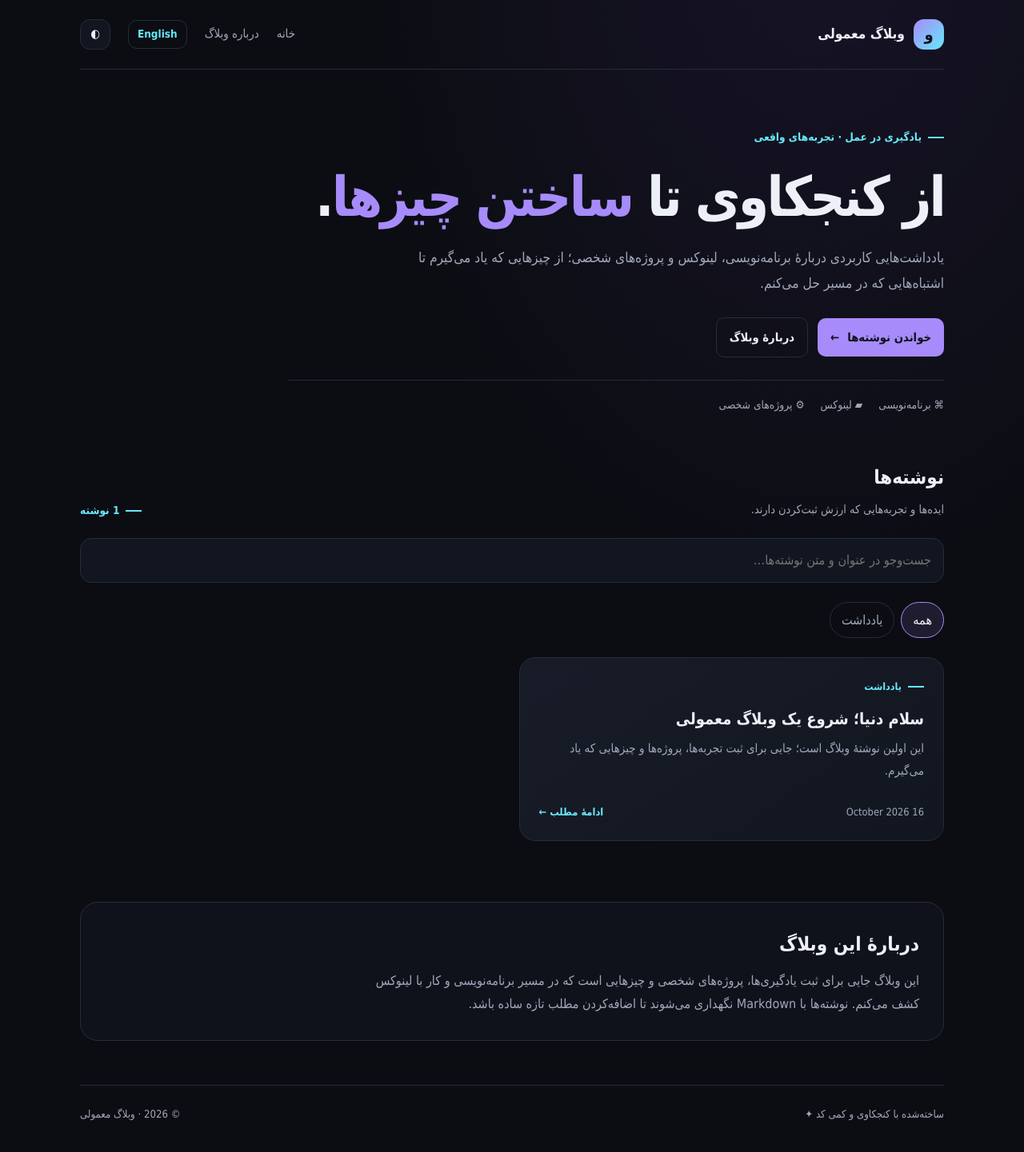
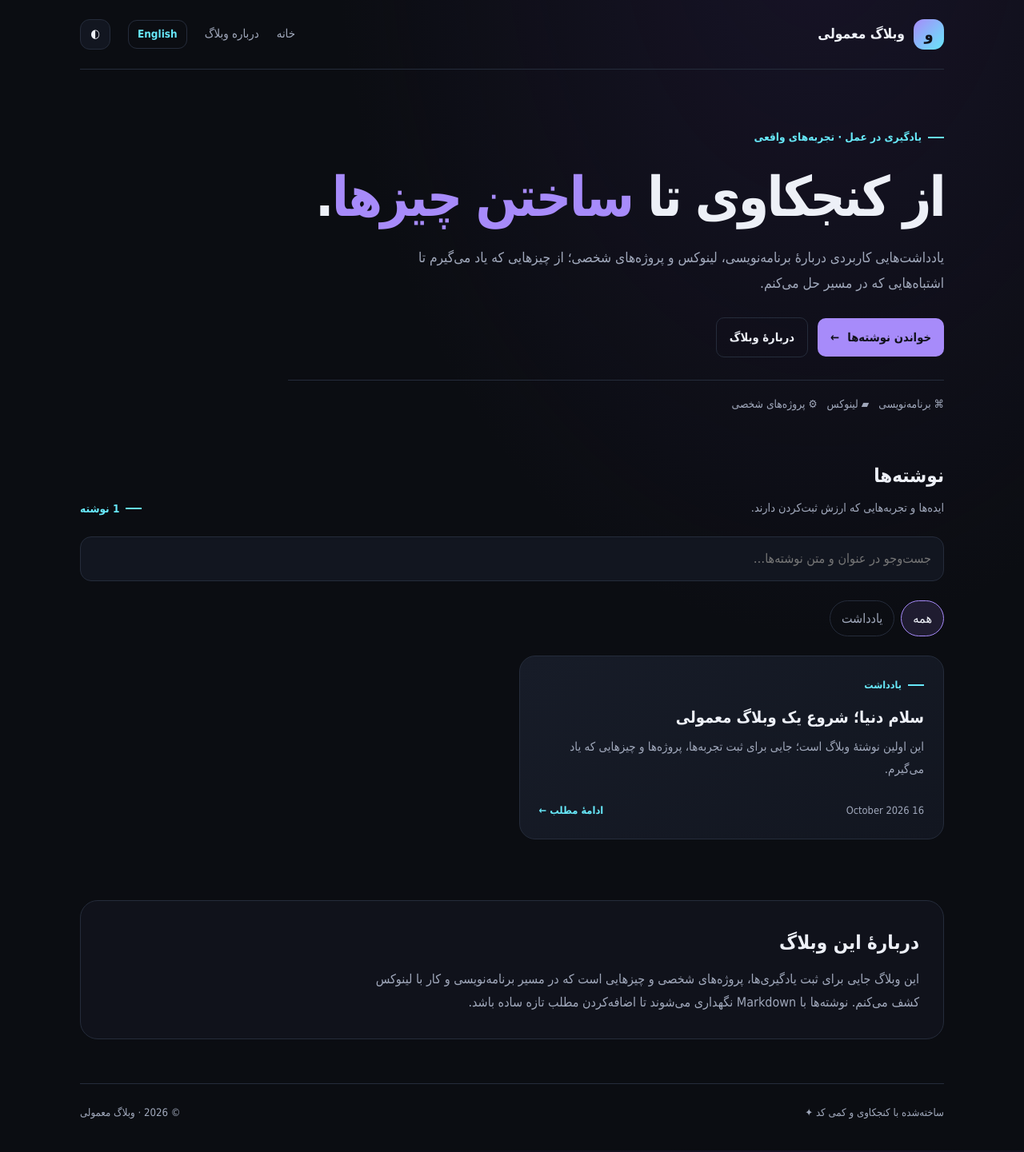
Before and after one commit to arashmrmra/arashmrmra.github.io, a Jekyll site: the page built from index.html, in a window 1280 px wide. Shown: the whole page at 80% size. Built offline with Jekyll 4.4.1, drawn with Linux system fonts in a browser that asks for light colours.

Commit message:
Fix topic strip spacing and bidirectional text layout

```diff
--- a/assets/css/style.css
+++ b/assets/css/style.css
@@ -21,3 +21,10 @@
 .post-card h3 a:focus-visible,.primary-link:focus-visible,.secondary-link:focus-visible,.category-button:focus-visible,.language-toggle:focus-visible{outline:3px solid var(--accent2);outline-offset:3px}
 .post-card h3 a:hover{color:var(--accent2)}
 @media(max-width:650px){.hero{padding-top:44px}.hero-actions{align-items:stretch}.hero-actions a{flex:1}.topic-strip{gap:8px 14px}}
+
+
+/* Keep the topic chips readable in both RTL and LTR layouts */
+.topic-strip{align-items:center;gap:10px 12px}
+.topic-strip span{display:inline-flex;align-items:center;gap:7px;white-space:normal;direction:inherit;unicode-bidi:isolate;line-height:1.7}
+html[dir="rtl"] .topic-strip{direction:rtl}
+html[dir="ltr"] .topic-strip{direction:ltr}
```
